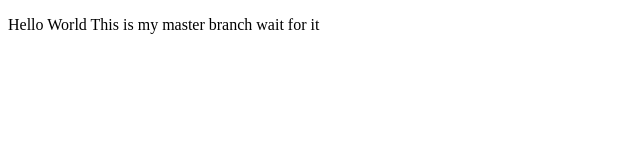
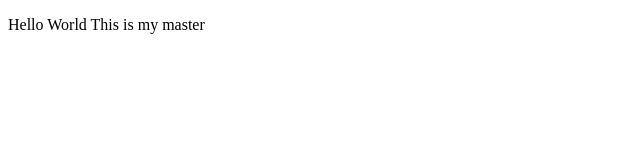
Before and after one commit to Ashutosh-JavaDev/My_Java_project, a plain HTML site: page Html/falswe.html in a window 1280 px wide. Shown: the whole page, without its empty margins (0-640 px from the left). Drawn offline with Linux system fonts and the light colour scheme.

Commit message:
new Output

```diff
--- a/Html/falswe.html
+++ b/Html/falswe.html
@@ -6,6 +6,6 @@
     <title>Document</title>
 </head>
 <body>
-    <p>Hello World This is my master branch wait  for  it</p>
+    <p>Hello World This is my master </p>
 </body>
 </html>
```
